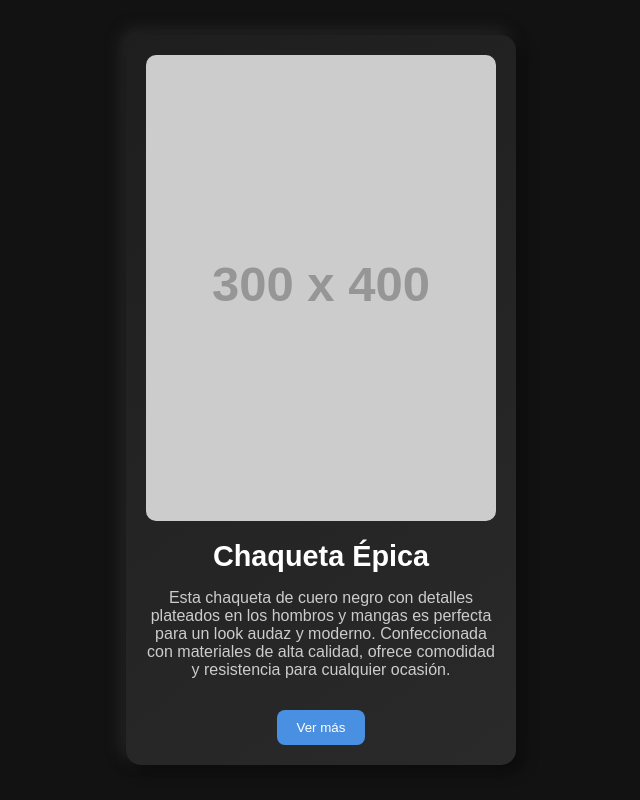
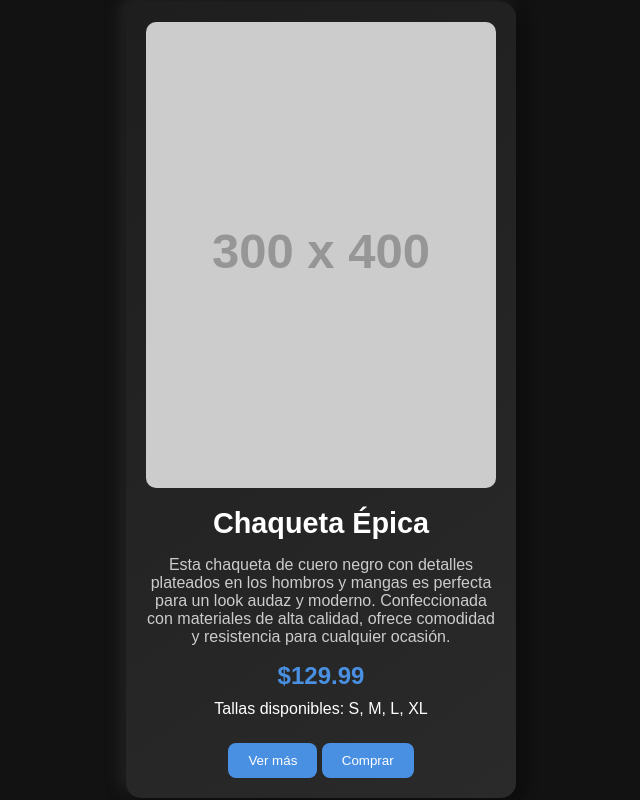
Before and after one commit to Free4allriders/Free4allriders, a plain HTML site: page Product1.html in a window 1280 px wide. Shown: the whole page, without its empty margins (319-959 px from the left). Drawn offline with Linux system fonts and the light colour scheme; placeholder pictures from the web are drawn by us.

Commit message:
Update Product1.html

```diff
--- a/Product1.html
+++ b/Product1.html
@@ -2,7 +2,6 @@
 <html lang="es">
 <head>
     <meta charset="UTF-8">
-    <link rel="icon" type="image/png" href="Head-imatge.PNG">
     <meta name="viewport" content="width=device-width, initial-scale=1.0">
     <title>Chaqueta Épica</title>
     <style>
@@ -46,6 +45,16 @@
             font-size: 1em;
             color: #ccc;
         }
+        .price {
+            font-size: 1.5em;
+            font-weight: bold;
+            color: #4a90e2;
+            margin: 10px 0;
+        }
+        .sizes {
+            font-size: 1em;
+            margin: 10px 0;
+        }
         .button {
             display: inline-block;
             margin-top: 15px;
@@ -68,13 +77,19 @@
         <img src="https://via.placeholder.com/300x400" alt="Chaqueta Épica" class="image">
         <div class="title">Chaqueta Épica</div>
         <p class="description">Esta chaqueta de cuero negro con detalles plateados en los hombros y mangas es perfecta para un look audaz y moderno. Confeccionada con materiales de alta calidad, ofrece comodidad y resistencia para cualquier ocasión.</p>
+        <div class="price">$129.99</div>
+        <div class="sizes">Tallas disponibles: S, M, L, XL</div>
         <button class="button" onclick="showDetails()">Ver más</button>
+        <button class="button" onclick="buyNow()">Comprar</button>
     </div>
 
     <script>
         function showDetails() {
             alert("La chaqueta Épica combina estilo y funcionalidad, ideal para quienes buscan destacar con un diseño exclusivo.");
         }
+        function buyNow() {
+            alert("¡Gracias por tu compra! Procesando pedido...");
+        }
     </script>
 </body>
 </html>
```
